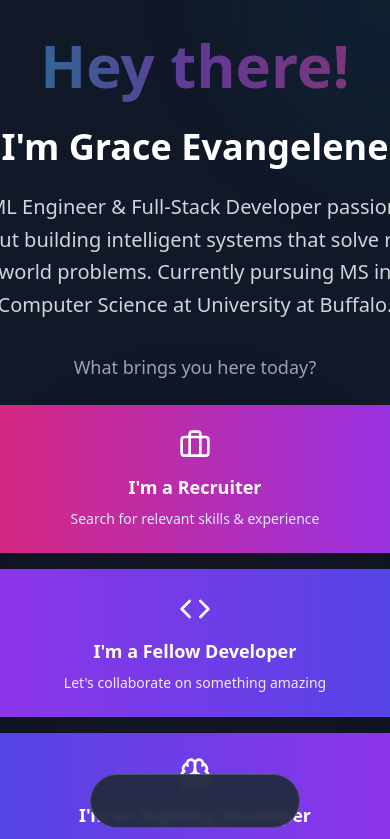
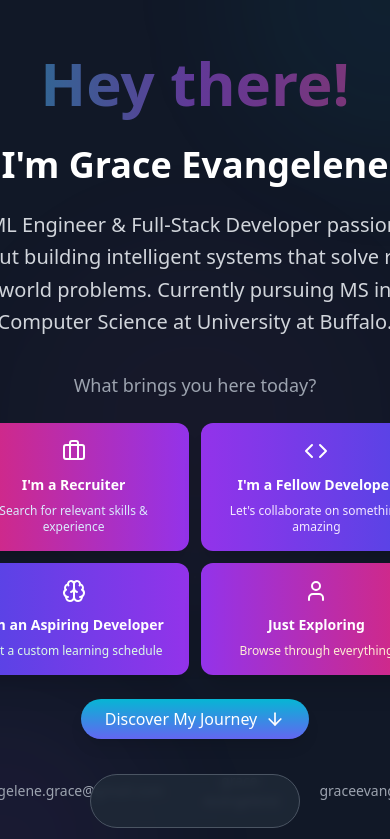
Before and after one commit to GraceEvangelene/graceevangelene.github.io, a React (Vite) app: page / in a window 390 px wide. Shown: the top 839 px of the page. Built offline with nearby package versions, Linux system fonts and the light colour scheme.

Commit message:
UI: keep 2x2 grid for visitor options on mobile; reduce tile sizes for better fit

```diff
--- a/src/App.tsx
+++ b/src/App.tsx
@@ -1308,53 +1308,53 @@ const App = () => {
               <p className="text-lg text-gray-400 mb-6">
                 What brings you here today?
               </p>
-              <div className="grid grid-cols-1 md:grid-cols-2 gap-4 max-w-3xl mx-auto">
+              <div className="grid grid-cols-2 md:grid-cols-2 gap-3 sm:gap-4 max-w-3xl mx-auto">
                 <button
                   onClick={() => handleVisitorTypeSelect("recruiter")}
-                  className="p-6 bg-gradient-to-r from-pink-600 to-purple-600 rounded-xl hover:from-blue-700 hover:to-cyan-600 transition-all transform hover:scale-105 group shadow-xl"
+                  className="p-4 sm:p-6 bg-gradient-to-r from-pink-600 to-purple-600 rounded-xl hover:from-blue-700 hover:to-cyan-600 transition-all transform hover:scale-105 group shadow-xl"
                 >
-                  <Briefcase className="w-8 h-8 mx-auto mb-3 group-hover:animate-bounce" />
-                  <h3 className="text-lg font-semibold mb-2">
+                  <Briefcase className="w-6 h-6 sm:w-8 sm:h-8 mx-auto mb-3 group-hover:animate-bounce" />
+                  <h3 className="text-sm sm:text-lg font-semibold mb-2">
                     I'm a Recruiter
                   </h3>
-                  <p className="text-sm text-blue-100">
+                  <p className="text-xs sm:text-sm text-blue-100">
                     Search for relevant skills & experience
                   </p>
                 </button>
 
                 <button
                   onClick={() => handleVisitorTypeSelect("developer")}
-                  className="p-6 bg-gradient-to-r from-purple-600 to-indigo-600 rounded-xl hover:from-blue-700 hover:to-cyan-600 transition-all transform hover:scale-105 group shadow-xl"
+                  className="p-4 sm:p-6 bg-gradient-to-r from-purple-600 to-indigo-600 rounded-xl hover:from-blue-700 hover:to-cyan-600 transition-all transform hover:scale-105 group shadow-xl"
                 >
-                  <Code className="w-8 h-8 mx-auto mb-3 group-hover:animate-bounce" />
-                  <h3 className="text-lg font-semibold mb-2">
+                  <Code className="w-6 h-6 sm:w-8 sm:h-8 mx-auto mb-3 group-hover:animate-bounce" />
+                  <h3 className="text-sm sm:text-lg font-semibold mb-2">
                     I'm a Fellow Developer
                   </h3>
-                  <p className="text-sm text-purple-100">
+                  <p className="text-xs sm:text-sm text-purple-100">
                     Let's collaborate on something amazing
                   </p>
                 </button>
 
                 <button
                   onClick={() => handleVisitorTypeSelect("aspiring")}
-                  className="p-6 bg-gradient-to-r from-indigo-600 to-purple-600 rounded-xl hover:from-blue-700 hover:to-cyan-600 transition-all transform hover:scale-105 group shadow-xl"
+                  className="p-4 sm:p-6 bg-gradient-to-r from-indigo-600 to-purple-600 rounded-xl hover:from-blue-700 hover:to-cyan-600 transition-all transform hover:scale-105 group shadow-xl"
                 >
-                  <Brain className="w-8 h-8 mx-auto mb-3 group-hover:animate-bounce" />
-                  <h3 className="text-lg font-semibold mb-2">
+                  <Brain className="w-6 h-6 sm:w-8 sm:h-8 mx-auto mb-3 group-hover:animate-bounce" />
+                  <h3 className="text-sm sm:text-lg font-semibold mb-2">
                     I'm an Aspiring Developer
                   </h3>
-                  <p className="text-sm text-green-100">
+                  <p className="text-xs sm:text-sm text-green-100">
                     Get a custom learning schedule
                   </p>
                 </button>
 
                 <button
                   onClick={() => handleVisitorTypeSelect("general")}
-                  className="p-6 bg-gradient-to-r from-purple-600 to-pink-600 rounded-xl hover:from-blue-700 hover:to-cyan-600 transition-all transform hover:scale-105 group shadow-xl"
+                  className="p-4 sm:p-6 bg-gradient-to-r from-purple-600 to-pink-600 rounded-xl hover:from-blue-700 hover:to-cyan-600 transition-all transform hover:scale-105 group shadow-xl"
                 >
-                  <User className="w-8 h-8 mx-auto mb-3 group-hover:animate-bounce" />
-                  <h3 className="text-lg font-semibold mb-2">Just Exploring</h3>
-                  <p className="text-sm text-orange-100">
+                  <User className="w-6 h-6 sm:w-8 sm:h-8 mx-auto mb-3 group-hover:animate-bounce" />
+                  <h3 className="text-sm sm:text-lg font-semibold mb-2">Just Exploring</h3>
+                  <p className="text-xs sm:text-sm text-orange-100">
                     Browse through everything
                   </p>
                 </button>
```
